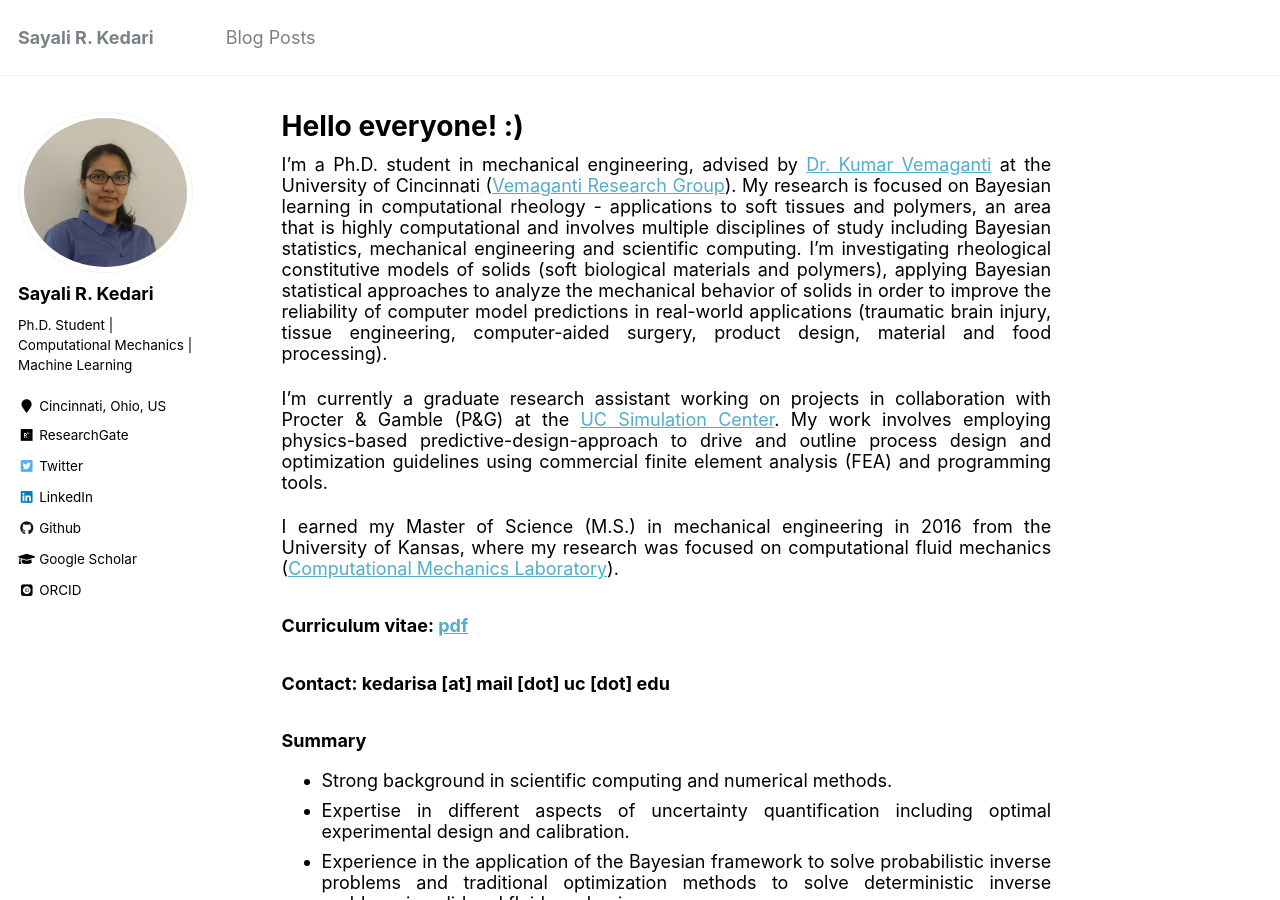
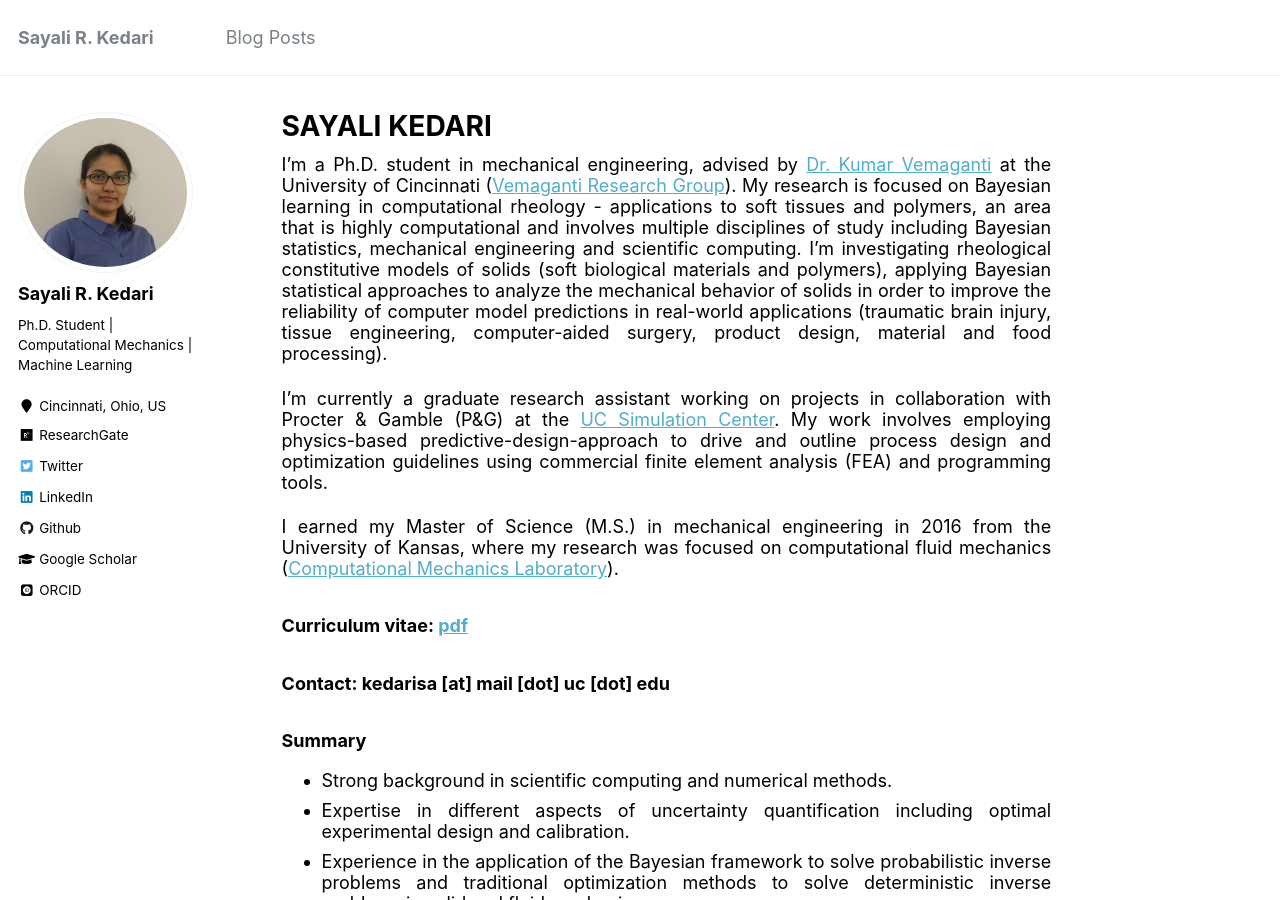
Before and after one commit to sayalirked/sayalirked.github.io, a Jekyll site: the page built from _pages/about.md, in a window 1280 px wide and 900 px high. Built offline with Jekyll 4.4.1, drawn with Linux system fonts in a browser that asks for light colours; some web fonts are replaced.

Commit message:
Update about.md
title change

```diff
--- a/_pages/about.md
+++ b/_pages/about.md
@@ -1,6 +1,6 @@
 ---
 permalink: /
-title: "Hello everyone! :)"
+title: "SAYALI KEDARI"
 excerpt: "About me"
 author_profile: true
 redirect_from:
```
